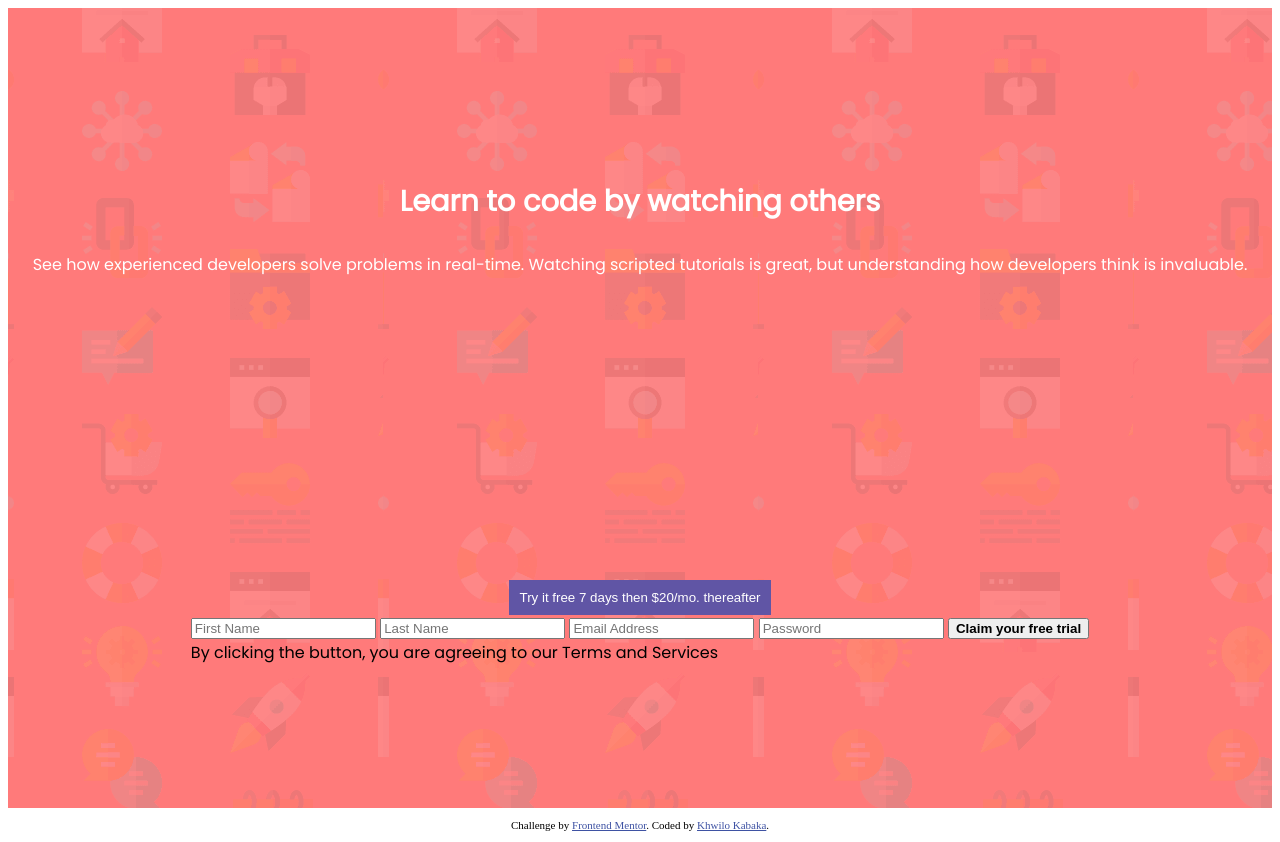
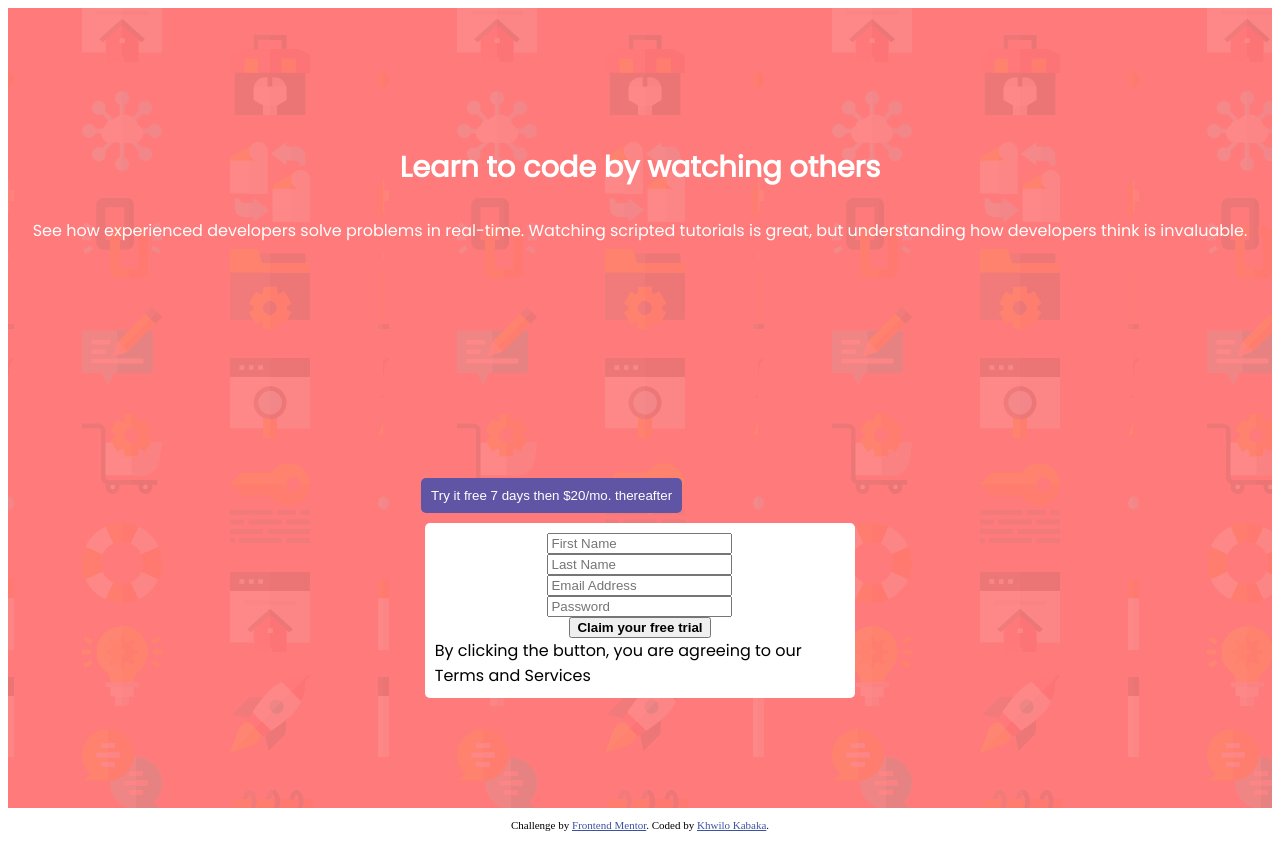
Before and after one commit to khwilo/intro-component-with-signup-form, a plain HTML site: page index.html in a window 1280 px wide. Drawn offline with Linux system fonts and the light colour scheme.

Commit message:
Style the try button and the form (center and add color)

```diff
--- a/css/styles.css
+++ b/css/styles.css
@@ -54,14 +54,30 @@ main {
         font-size: 1.8rem;
     }
 
-    .content-signup {
+    .content-signup, form {
         display: flex;
         flex-direction: column;
         justify-content: center;
         align-items: center;
     }
 
+    .content-signup__try-btn {
+        width: 80%;
+        margin-bottom: 10px;
+    }
+
+    form {
+        background-color: white;
+        width: 75%;
+        margin: 0 auto;
+        padding: 10px;
+    }
+
     .content-signup__try-btn button {
         padding: 10px;
     }
+
+    form, .content-signup__try-btn button {
+        border-radius: 5px;
+    }
 }
```
